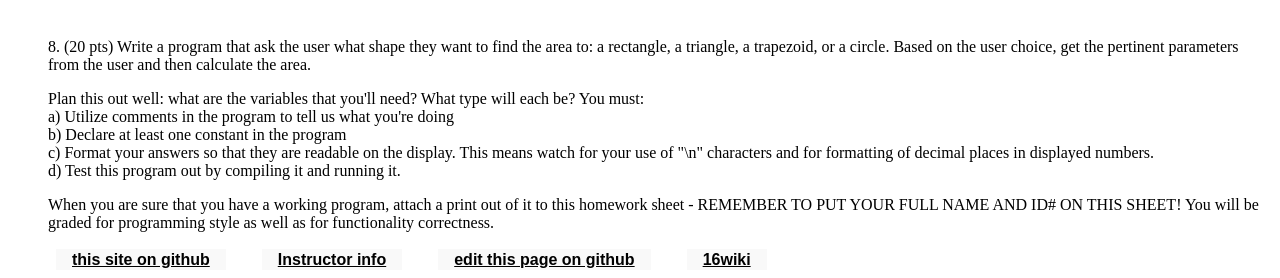
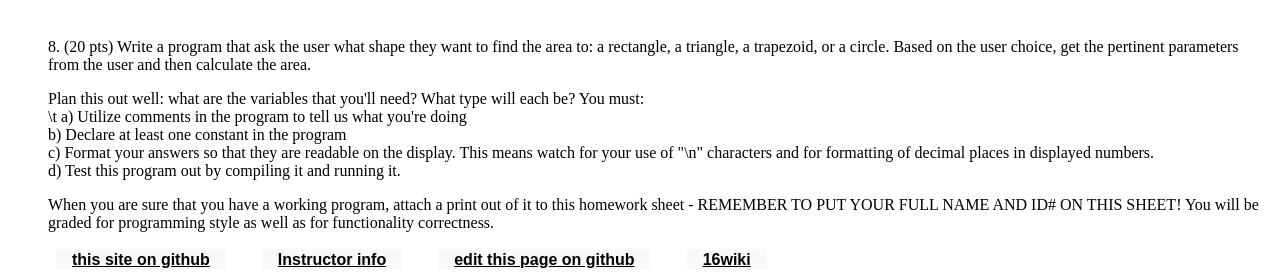
Before and after one commit to ucsb-cs16-s16/https-ucsb-cs16-s17.github.io, a Jekyll site: the page built from _hwk/h04.md, in a window 1280 px wide. Shown: the part 1971-2249 px from the top of the page. Built offline with Jekyll 4.4.1, drawn with Linux system fonts in a browser that asks for light colours.

Commit message:
Update h04.md

```diff
--- a/_hwk/h04.md
+++ b/_hwk/h04.md
@@ -87,7 +87,7 @@ COUNTDOWN TO ZERO: LIFT OFF!
 	<div style="margin-bottom:1em"></div>
 	Plan this out well: what are the variables that you'll need? What type will each be? You must:
 	<div style="margin-bottom:0em"></div>
-	a) Utilize comments in the program to tell us what you're doing
+	\t a) Utilize comments in the program to tell us what you're doing
 	<div style="margin-bottom:0em"></div>
 	b) Declare at least one constant in the program
 	<div style="margin-bottom:0em"></div>
```
